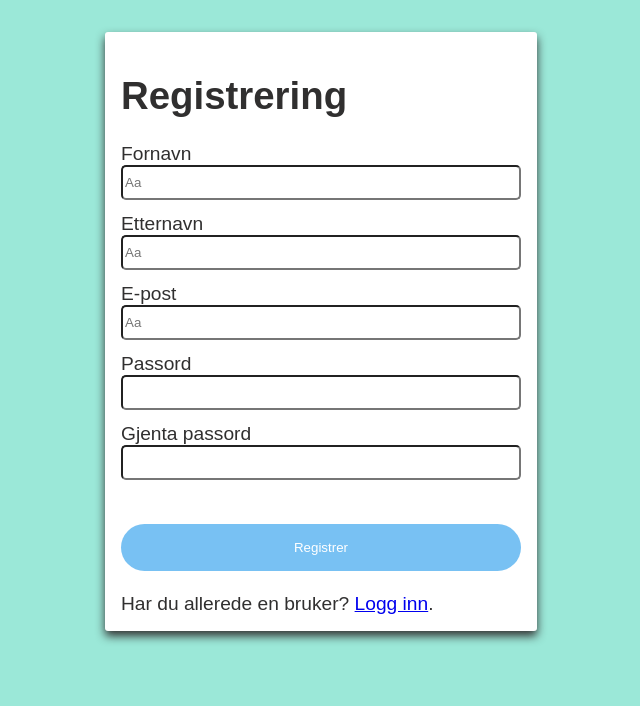
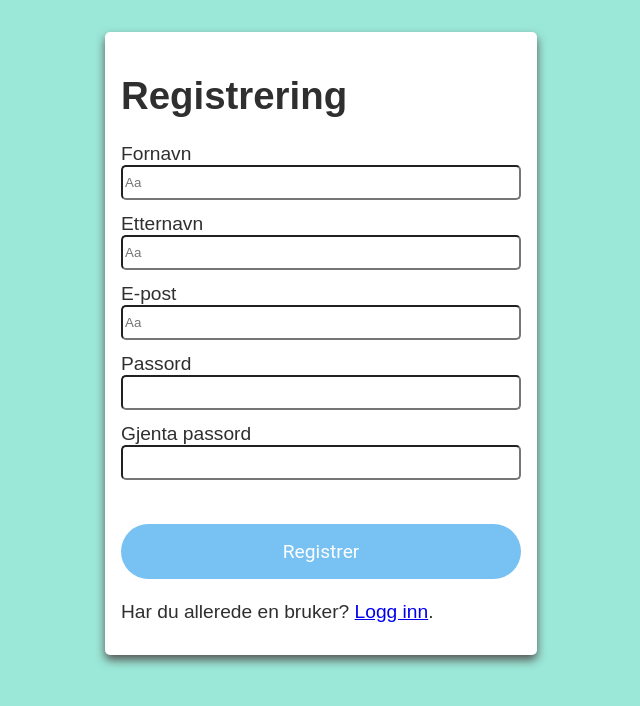
Before and after one commit to GlennJoakimB/BookIT_PHP, a PHP site: page /Pages/registrering.php in a window 1280 px wide. Shown: the top 706 px of the page, without its empty margins (319-959 px from the left). Run offline with PHP 8.4, Linux system fonts and the light colour scheme.

Commit message:
Quick change
- Some comments
- Some edits

```diff
--- a/BookIT-web/Pages/registrering.php
+++ b/BookIT-web/Pages/registrering.php
@@ -110,21 +110,26 @@
             // Logikk for lagring
             // Printer ut mottatt informasjon på siden
             if (isset($_REQUEST['save'])) {
-                /*
                 if (no_error($error)) {
-                    echo "<p><strong>Informasjonen er nå lagret.</strong></p>";
+                    echo "<p><strong style='color: #0d0;'>Informasjonen er nå lagret.</strong></p>";
+
+
                     // Logikk for lagring
-                    // Send data inn i DB
+                    // TODO: Send data inn i DB
+                    // TODO: rediriger til hovedside
 
+                    /*
                     // Create connection
                     $conn = new mysqli($servername, $username, $password, $dbname);
 
                     // Check connection
                     if ($conn->connect_error) {
                         exit("Connection failed: " . $conn->connect_error);
-                    }
-                }*/
+                    }*/
+                }
 
+
+                // Print ut mottatte verdier for debugging
                 echo "<div class='debug'>";
                 echo "<div>Her er verdiene som ble mottatt:</div>
                         <div class='values-grid'>";
--- a/BookIT-web/Style/style.css
+++ b/BookIT-web/Style/style.css
@@ -19,15 +19,15 @@
     /*...*/
 }
 
-body{
+body {
     font-family: var(--font-primary);
     font-size: 1.2rem;
     color: var(--color-light-text);
     background-color: var(--color-light-secondary);
 }
 
-.dark-Mode{
-color: var(--color-dark-text);
+.dark-Mode {
+    color: var(--color-dark-text);
     background-color: var(--color-dark-secondary);
 }
 
@@ -36,9 +36,9 @@ color: var(--color-dark-text);
     margin: 2rem auto 1em auto;
     background-color: #fff;
     font-family: sans-serif;
-    box-shadow: 0 5px 10px #333;
-    padding: 16px;
-    border-radius: 3px;
+    box-shadow: 0 5px 10px #555;
+    padding: 16px 16px 32px;
+    border-radius: 5px;
 }
 
 .input_container {
@@ -60,6 +60,8 @@ color: var(--color-dark-text);
 }
 
 .input_button {
+    font-family: var(--font-primary);
+    font-size: 1.2rem;
     background-color: var(--color-light-primary);
     /* background-color: #4c04aa; */
     border-radius: 5rem;
```
Also changed, not shown: BookIT-web/Pages/login.php (+7 -7 lines), BookIT-web/Shared/Main.php (+8 -0 lines).
